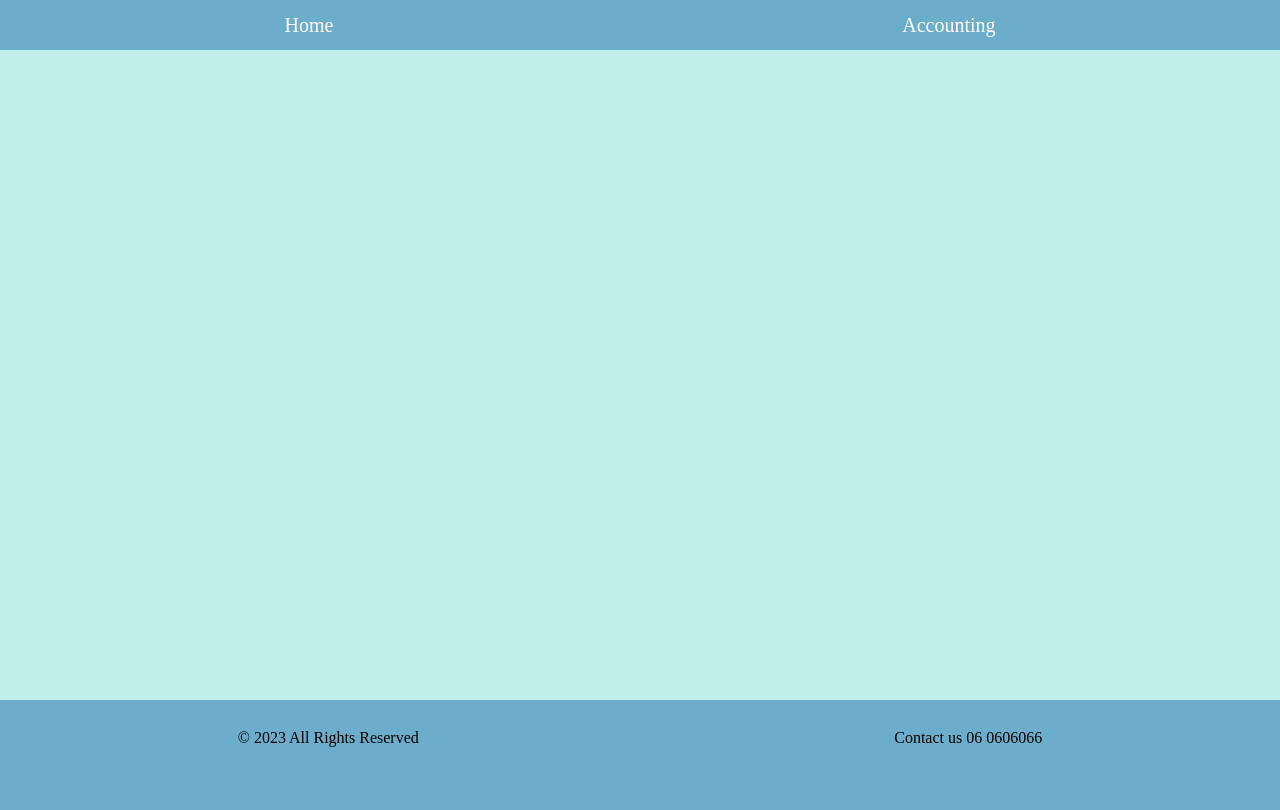
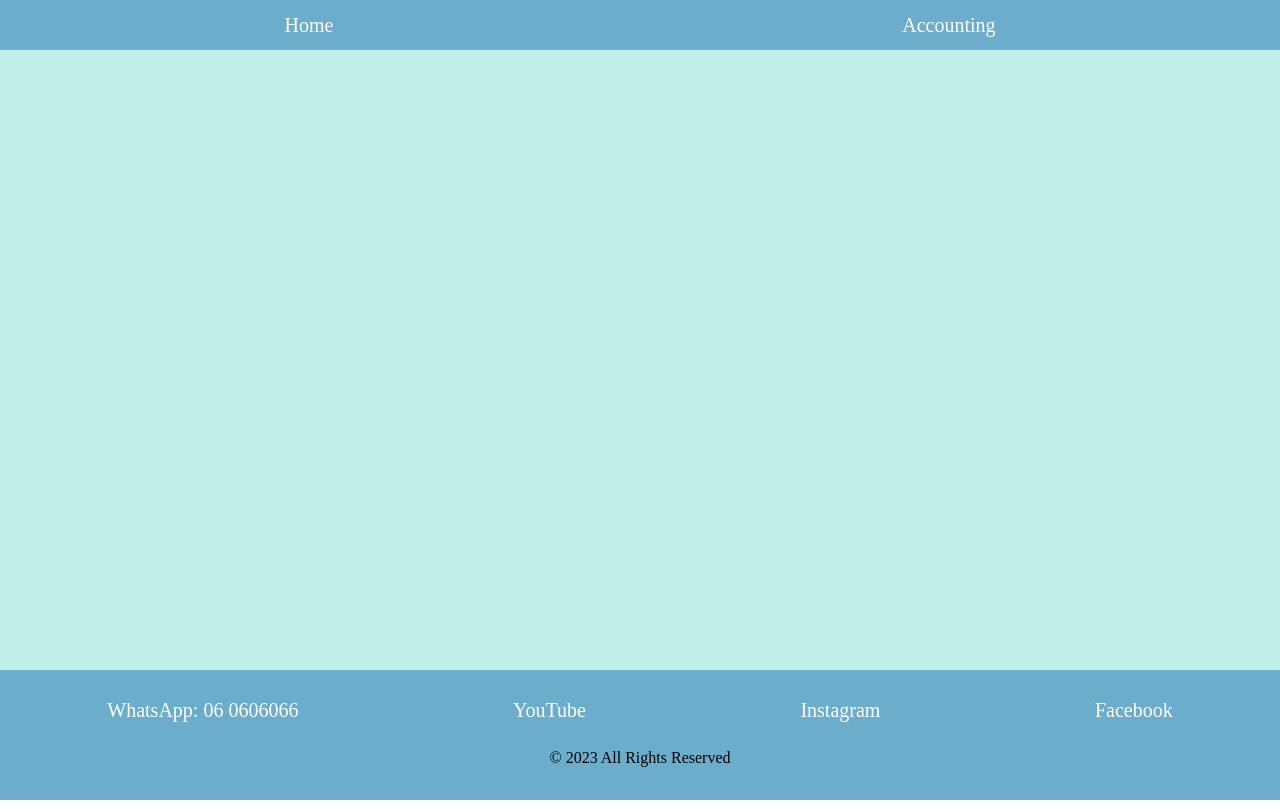
Before and after one commit to Malik-Essa99/HR-management-system, a plain HTML site: page accounting.html in a window 1280 px wide. Drawn offline with Linux system fonts and the light colour scheme.

Commit message:
made some changes on accounting

```diff
--- a/accounting.html
+++ b/accounting.html
@@ -23,12 +23,32 @@
     </main>
     <footer>
         <div class="info">
+
             <div>
-                <p>&copy; 2023 All Rights Reserved</p>
+                <a href="https://www.whatsapp.com">
+                    <p>WhatsApp: 06 0606066</p>
+                </a>
+                <p></p>
+            </div>
+
+            <div>
+                <a href="https://www.youtube.com">
+                    <p>YouTube</p>
+                </a>
             </div>
             <div>
-                <p>Contact us 06 0606066</p>
+                <a href="https://www.instagram.com">
+                    <p>Instagram</p>
+                </a>
             </div>
+            <div>
+                <a href="https://www.facebook.com">
+                    <p>Facebook</p>
+                </a>
+            </div>
+        </div>
+        <div>
+            <p class="copyright">&copy; 2023 All Rights Reserved</p>
         </div>
     </footer>
 </body>
--- a/app.js
+++ b/app.js
@@ -31,16 +31,14 @@ Employee.prototype.calculateSalary = function () {
     }
 
 }
-
 Employee.prototype.render = function () {
-    document.write(`${this.fullName} ${this.salary} <br>`);
+    document.write(` ${this.fullName} ${this.salary} <br>`);
 }
 function traverseArray() {
     for (let i = 0; i < 7; i++) {
         allEmployees[i].render();
     }
 }
-
 let ghaziSamer = new Employee(1000, "Ghazi Samer", "Administration", "Senior");
 let lanaAli = new Employee(1001, "Lana Ali", "Finance", "Senior");
 let tamaraAyoub = new Employee(1002, "Tamara Ayoub", "Marketing", "Senior");
--- a/style.css
+++ b/style.css
@@ -4,21 +4,18 @@ header div nav {
     background-color: #6cadcb;
     height: 50px;
 }
-
 header a {
     text-decoration: none;
     margin-top: 15px;
     color: white;
     font-size: 20px;
 }
-
 body {
     height: 100%;
     width: 100%;
     margin: 0;
     display: table;
 }
-
 main {
     display: flex;
     width: 100%;
@@ -28,31 +25,27 @@ main {
     align-content: center;
     flex-direction: row;
 }
-
 footer {
-
+    position: fixed;
+    left: 0;
+    bottom: 0;
+    width: 100%;
+    text-align: center;
     background-color: #6cadcb;
 }
-
 footer div {
-    height: 80px;
+    height: 50px;
     display: flex;
     justify-content: center;
 }
-
 .info {
     display: flex;
     justify-content: space-around;
     padding-top: 30px;
 
 }
-
 footer a {
     text-decoration: none;
     color: white;
     font-size: 20px;
 }
-
-.copyright {
-    padding-top: 50px;
-}
```
Also changed, not shown: index.html (line endings or trailing spaces).
